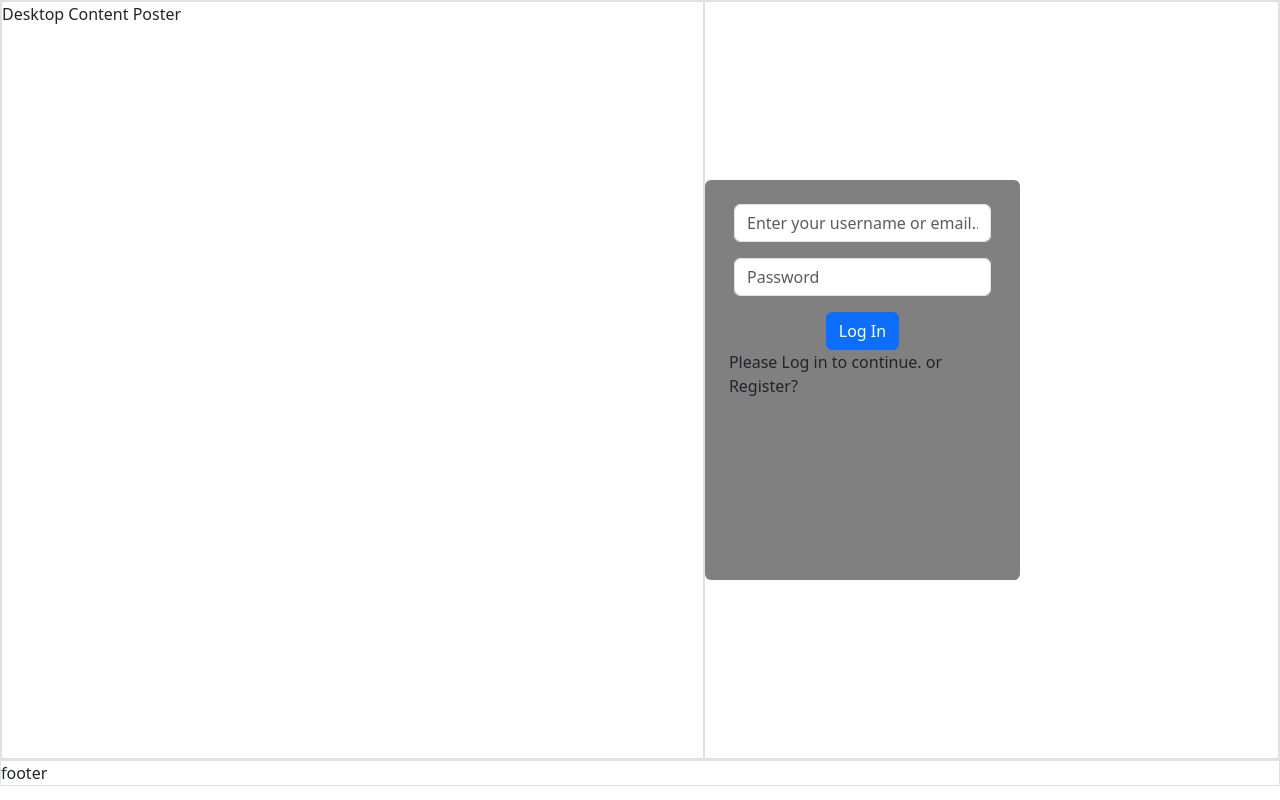
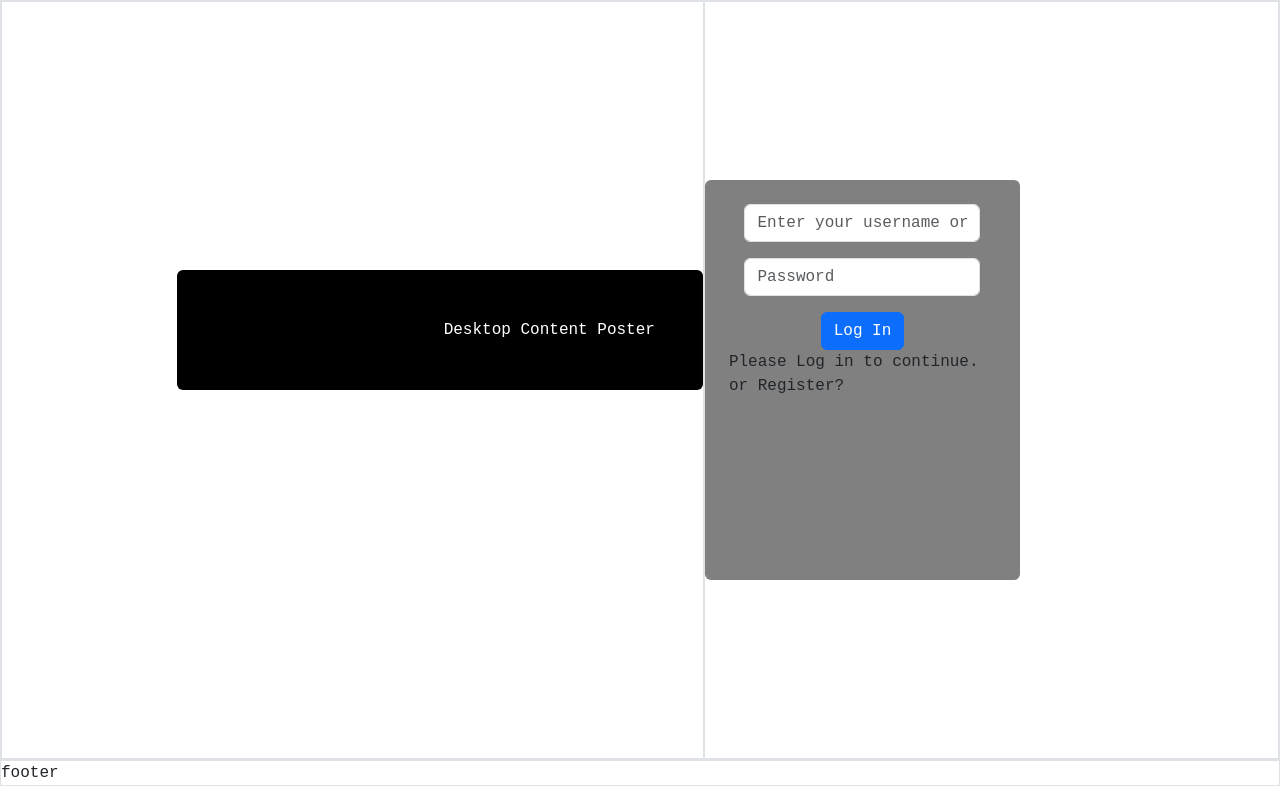
Before and after one commit to Pantaleon-Arkady/PHP-React, a React app in the folder frontend/: page /signup in a window 1280 px wide. Built offline with nearby package versions, Linux system fonts and the light colour scheme; the HTML template or start-up script is replaced by a standard one.

Commit message:
header/content poster

```diff
--- a/frontend/src/index.css
+++ b/frontend/src/index.css
@@ -2,6 +2,7 @@
     box-sizing: border-box;
     margin: 0;
     padding: 0;
+    font-family: 'Space Mono', monospace;
 }
 
 .app_name_div {
@@ -33,6 +34,17 @@
 
 .auth_left {
     width: 55%;
+    display: flex;
+    flex-flow: column;
+    justify-content: center;
+    align-items: end;
+}
+
+.left_poster {
+    background-color: black;
+    color: white;
+    text-align: end;
+    margin-bottom: 100px;
 }
 
 .auth_right {
@@ -154,8 +166,11 @@
 
     .mobile_heading {
         display: flex;
-        min-height: 30px;
+        min-height: 75px;
         width: 100%;
+        background-color: black;
+        color: white;
+        padding: 10px 20px;
     }
 
     .auth_right {
--- a/frontend/src/pages/AuthPage.jsx
+++ b/frontend/src/pages/AuthPage.jsx
@@ -123,9 +123,15 @@ function AuthPage() {
         // </>
         <div className="auth_page_container w-100 d-flex flex-column">
             <div className="auth_body border d-flex flex-row">
-                <div className="auth_left border">Desktop Content Poster</div>
+                <div className="auth_left border">
+                    <div className="left_poster w-75 p-5 rounded">
+                        Desktop Content Poster
+                    </div>
+                </div>
                 <div className="auth_right border">
-                    <div className="mobile_heading border">Mobile Heading as content poster</div>
+                    <div className="mobile_heading">
+                        Mobile Heading as content poster
+                    </div>
                     <div className="auth_form_wrapper p-4 rounded">
                         {isRegister ?
                             <RegisterForm />
```
